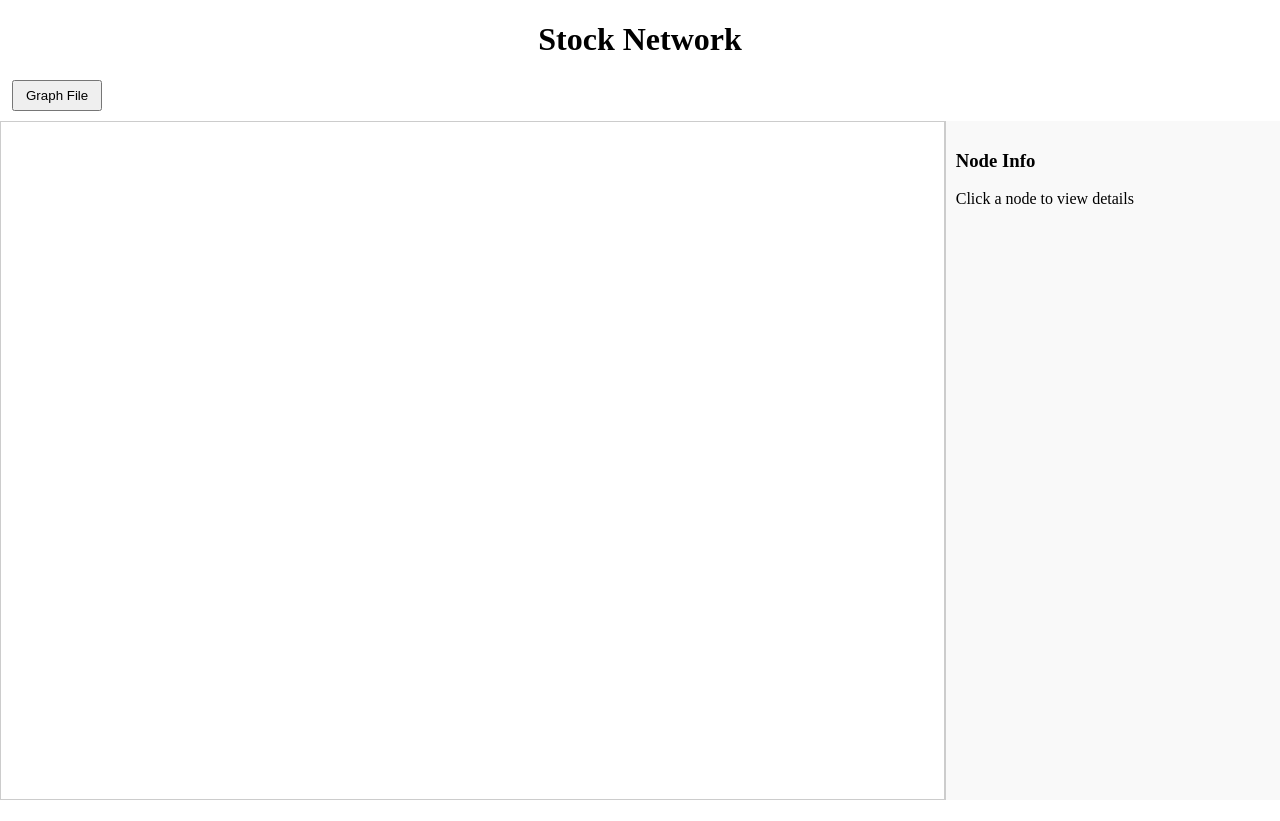
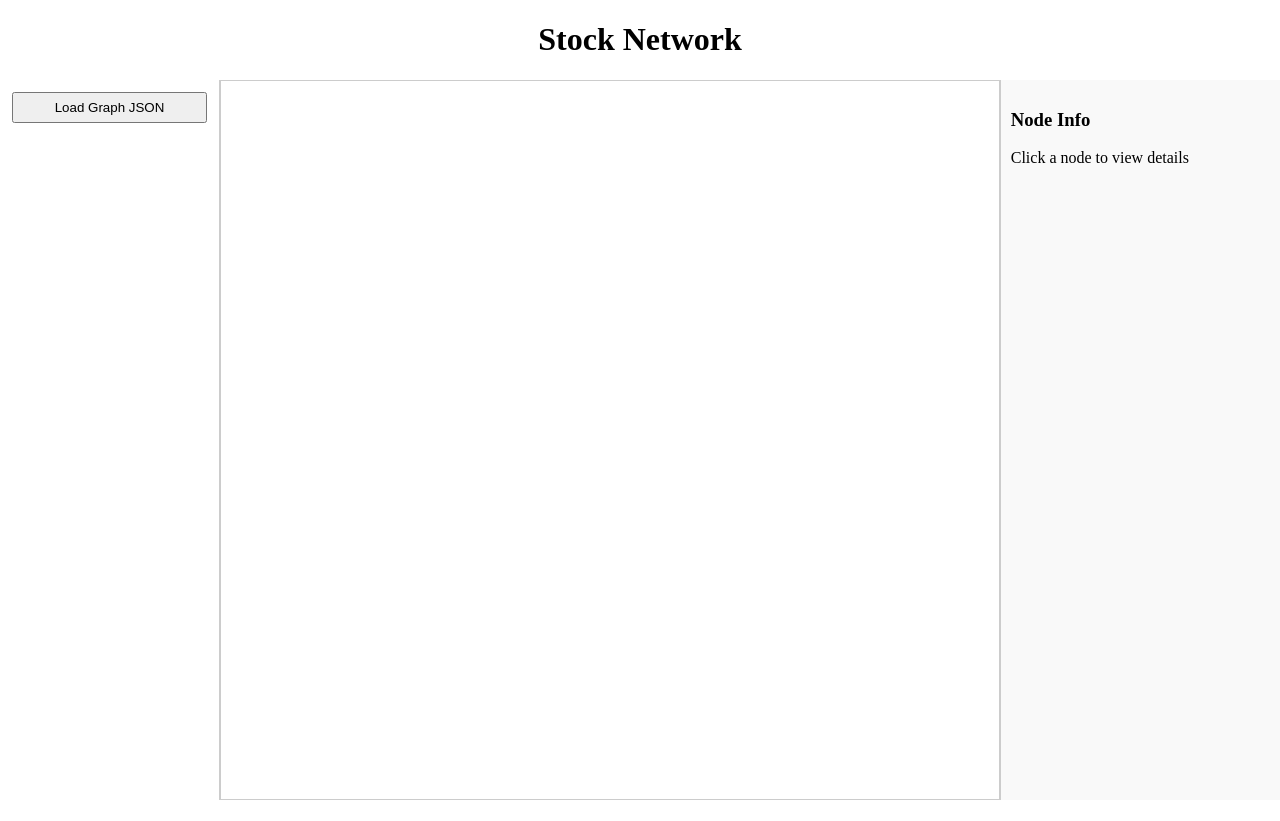
Before and after one commit to sergiubuhatel/ra2, a React (Create React App) app in the folder graph/stock-graph/: page / in a window 1280 px wide. Built offline with nearby package versions, Linux system fonts and the light colour scheme.

Commit message:
Added color panel

```diff
--- a/graph/stock-graph/src/components/NetworkGraph.js
+++ b/graph/stock-graph/src/components/NetworkGraph.js
@@ -1,17 +1,60 @@
-import React, { useRef, useState } from "react";
+import React, { useRef, useState, useEffect } from "react";
 import NodeInfoPanel from "./NodeInfoPanel";
 import useGraphLoader from "../hooks/useGraphLoader";
 import useSigmaInstance from "../hooks/useSigmaInstance";
+
+// Simple color input component
+function ColorPicker({ color, onChange }) {
+  return (
+    <input
+      type="color"
+      value={color}
+      onChange={(e) => onChange(e.target.value)}
+      style={{ width: 40, height: 30, border: "none", cursor: "pointer" }}
+    />
+  );
+}
 
 export default function NetworkGraph() {
   const containerRef = useRef(null);
   const [selectedNode, setSelectedNode] = useState(null);
   const [fileContent, setFileContent] = useState(null);
   const [fileName, setFileName] = useState("");
-  const { graph, error } = useGraphLoader(fileContent);
+  const [industryColors, setIndustryColors] = useState({});
+  const { graph, error } = useGraphLoader(fileContent, industryColors);
+
   useSigmaInstance(containerRef, graph, setSelectedNode);
 
   const fileInputRef = useRef(null);
+
+  // Extract unique industries from fileContent nodes
+  const industries = React.useMemo(() => {
+    if (!fileContent?.nodes) return [];
+    const setIndustries = new Set(fileContent.nodes.map((n) => n.industry).filter(Boolean));
+    return Array.from(setIndustries);
+  }, [fileContent]);
+
+  // Initialize industry colors on new file load
+  useEffect(() => {
+    if (!fileContent) {
+      setIndustryColors({});
+      return;
+    }
+    // Assign random colors or keep existing ones
+    setIndustryColors((oldColors) => {
+      const newColors = {};
+      industries.forEach((ind) => {
+        newColors[ind] = oldColors[ind] || getRandomColor();
+      });
+      return newColors;
+    });
+  }, [industries, fileContent]);
+
+  // Helper: generate random color string
+  function getRandomColor() {
+    // nice pastel colors
+    return "#" + Math.floor(Math.random() * 0xffffff).toString(16).padStart(6, "0");
+  }
 
   const handleFileChange = (event) => {
     const file = event.target.files[0];
@@ -36,22 +79,28 @@ export default function NetworkGraph() {
     fileInputRef.current?.click();
   };
 
+  // Update color for a specific industry
+  function updateIndustryColor(industry, color) {
+    setIndustryColors((prev) => ({ ...prev, [industry]: color }));
+  }
+
   return (
-    <div style={{ display: "flex", height: "90vh", flexDirection: "column" }}>
+    <div style={{ display: "flex", height: "90vh" }}>
+      {/* Left panel with file loader and color pickers */}
       <div
         style={{
-          marginBottom: 10,
-          display: "flex",
-          flexDirection: "column",
-          alignItems: "flex-start",
-          width: "max-content",
+          width: 220,
+          borderRight: "1px solid #ccc",
+          padding: 12,
+          boxSizing: "border-box",
+          overflowY: "auto",
         }}
       >
         <button
           onClick={openFileDialog}
-          style={{ padding: "6px 12px", cursor: "pointer", marginLeft: 12 }}
+          style={{ padding: "6px 12px", cursor: "pointer", marginBottom: 12, width: "100%" }}
         >
-          Graph File
+          Load Graph JSON
         </button>
         <input
           ref={fileInputRef}
@@ -61,29 +110,59 @@ export default function NetworkGraph() {
           style={{ display: "none" }}
         />
         {fileName && (
+          <div style={{ marginBottom: 20, fontSize: "0.9rem", color: "#555" }}>{fileName}</div>
+        )}
+
+        {industries.length > 0 && (
+          <>
+            <div style={{ marginBottom: 8, fontWeight: "bold" }}>Industry Colors</div>
+            {industries.map((industry) => (
+              <div
+                key={industry}
+                style={{
+                  display: "flex",
+                  alignItems: "center",
+                  marginBottom: 8,
+                  gap: 8,
+                  flexWrap: "nowrap",
+                }}
+              >
                 <div
                   style={{
-              marginTop: 8,
-              fontSize: "0.9rem",
-              color: "#555",
-              marginLeft: 12,
+                    flex: "1 1 auto",
+                    whiteSpace: "nowrap",
+                    overflow: "hidden",
+                    textOverflow: "ellipsis",
                   }}
+                  title={industry}
                 >
-            {fileName}
+                  {industry}
                 </div>
+                <ColorPicker
+                  color={industryColors[industry] || "#888888"}
+                  onChange={(color) => updateIndustryColor(industry, color)}
+                />
+              </div>
+            ))}
+          </>
         )}
       </div>
 
-      {error && <div style={{ color: "red" }}>Error: {error}</div>}
+      {/* Main graph and info panel */}
+      <div style={{ flex: 1, display: "flex", flexDirection: "column" }}>
+        {error && (
+          <div style={{ color: "red", padding: 12, backgroundColor: "#fee" }}>
+            Error: {error}
+          </div>
+        )}
 
-      <div style={{ display: "flex", flex: 1 }}>
+        <div style={{ flex: 1, display: "flex" }}>
           <div
             ref={containerRef}
             style={{ flex: 3, border: "1px solid #ccc", position: "relative" }}
-        >
-          {/* Circle overlay removed */}
+          />
+          <NodeInfoPanel node={selectedNode} />
         </div>
-        <NodeInfoPanel node={selectedNode} />
       </div>
     </div>
   );
--- a/graph/stock-graph/src/hooks/useGraphLoader.js
+++ b/graph/stock-graph/src/hooks/useGraphLoader.js
@@ -1,4 +1,4 @@
-import React, { useState, useEffect } from "react";
+import { useState, useEffect } from "react";
 import Graph from "graphology";
 import forceAtlas2 from "graphology-layout-forceatlas2";
 import chroma from "chroma-js";
@@ -46,7 +46,7 @@ function getPositionBySize(nodeId, size, maxSize, index, totalOutliers) {
   }
 }
 
-export default function useGraphLoader(fileContent = null) {
+export default function useGraphLoader(fileContent = null, industryColors = {}) {
   const [graph, setGraph] = useState(null);
   const [error, setError] = useState(null);
 
@@ -82,7 +82,7 @@ export default function useGraphLoader(fileContent = null) {
       const outlierCount = Math.floor(sortedNodes.length * 0.1);
       const outlierSet = new Set(sortedNodes.slice(0, outlierCount).map(n => n.id));
 
-      // Add nodes with positions
+      // Add nodes with positions and color by industry
       fileContent.nodes.forEach((node) => {
         const scaledSize = nodeSizes[node.id];
         const isOutlier = outlierSet.has(node.id);
@@ -98,10 +98,12 @@ export default function useGraphLoader(fileContent = null) {
           outlierCount
         );
 
-        const color = chroma
-          .scale(["#b0d0ff", "#003399"])
-          .mode("lab")(scaledSize / maxSize)
-          .hex();
+        // Use industryColors if available, else fallback to blue scale by size
+        const color = industryColors[node.industry]
+          ? industryColors[node.industry]
+          : chroma.scale(["#b0d0ff", "#003399"])
+              .mode("lab")(scaledSize / maxSize)
+              .hex();
 
         g.addNode(node.id, {
           label: node.label,
@@ -156,7 +158,7 @@ export default function useGraphLoader(fileContent = null) {
       setError(err.message);
       setGraph(null);
     }
-  }, [fileContent]);
+  }, [fileContent, industryColors]);
 
   return { graph, error };
 }
```
Lines whose indentation alone changed are shown as unchanged.
